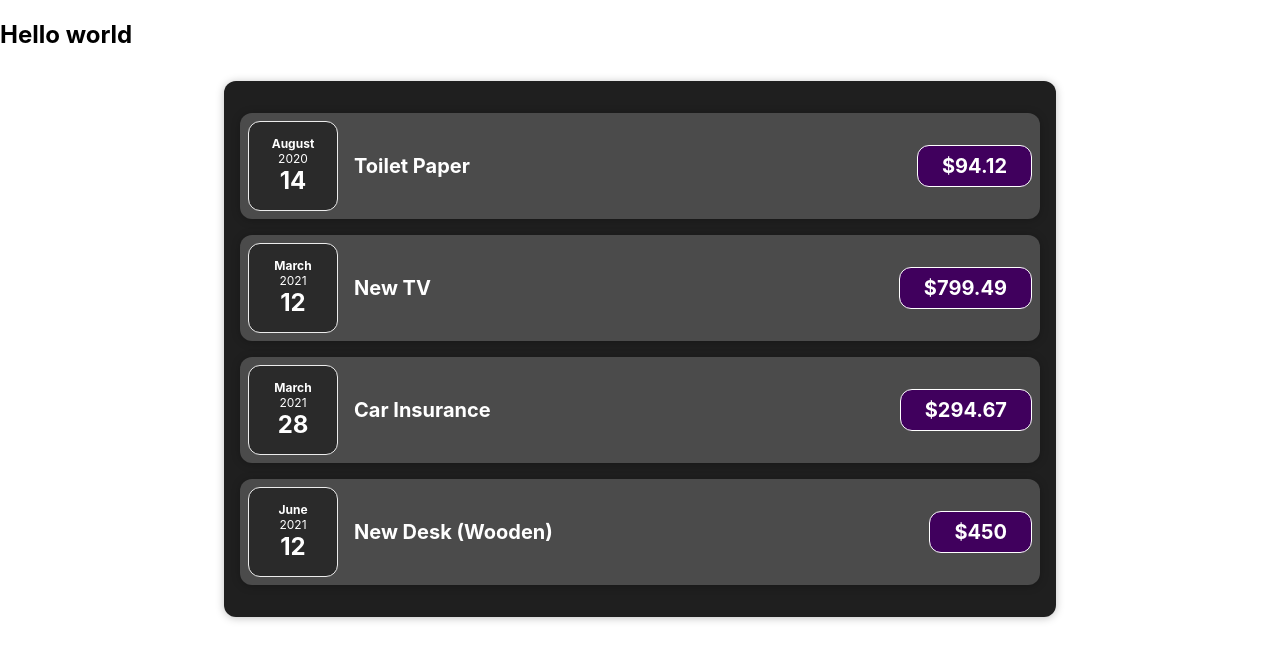
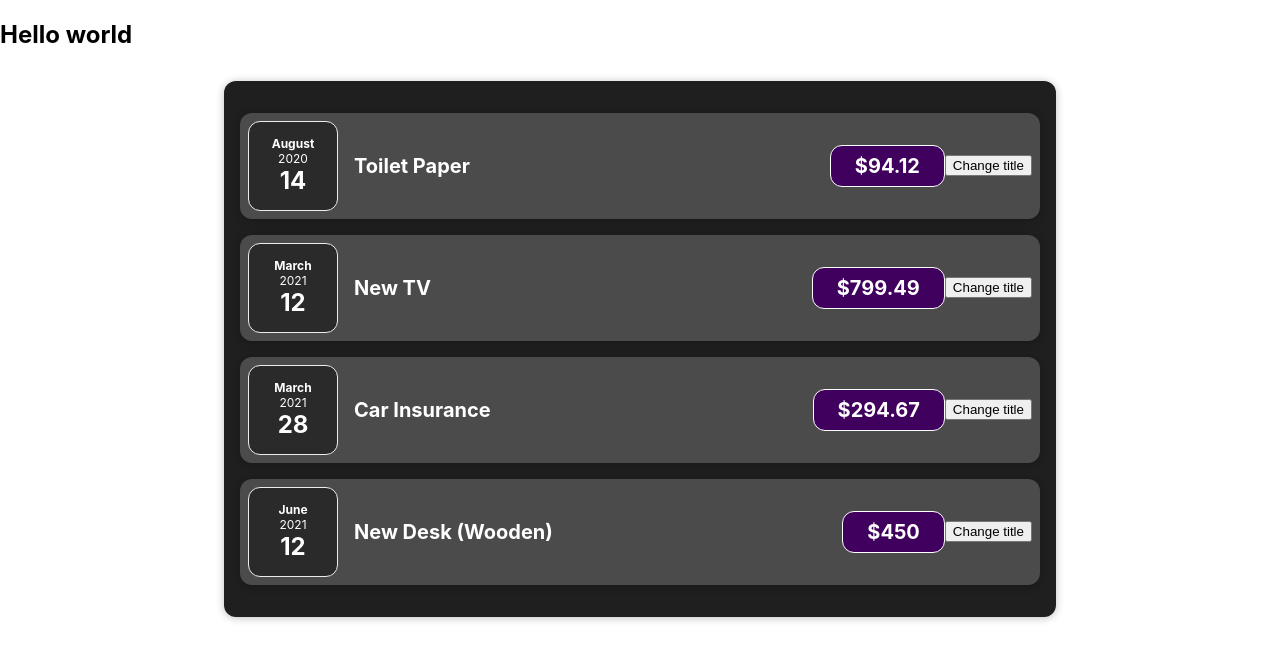
Before and after one commit to mateusz-cypel-stx/react-complete-guide-tutorial, a JavaScript app: page / in a window 1280 px wide. Shown: the top 660 px of the page. Built offline with nearby package versions, Linux system fonts and the light colour scheme; the HTML template or start-up script is replaced by a standard one.

Commit message:
Listening to Events & Working with Event Handlers

```diff
--- a/src/components/Expenses/ExpenseItem.js
+++ b/src/components/Expenses/ExpenseItem.js
@@ -3,6 +3,8 @@ import ExpenseDate from "./ExpenseDate";
 import "./ExpenseItem.css";
 
 const ExpenseItem = (props) => {
+  const clickHandler = () => console.log("Clicked!!!");
+
   return (
     <Card className="expense-item">
       <ExpenseDate date={props.date} />
@@ -10,6 +12,7 @@ const ExpenseItem = (props) => {
         <h2>{props.title}</h2>
         <div className="expense-item__price">${props.amount}</div>
       </div>
+      <button onClick={clickHandler}>Change title</button>
     </Card>
   );
 };
```
